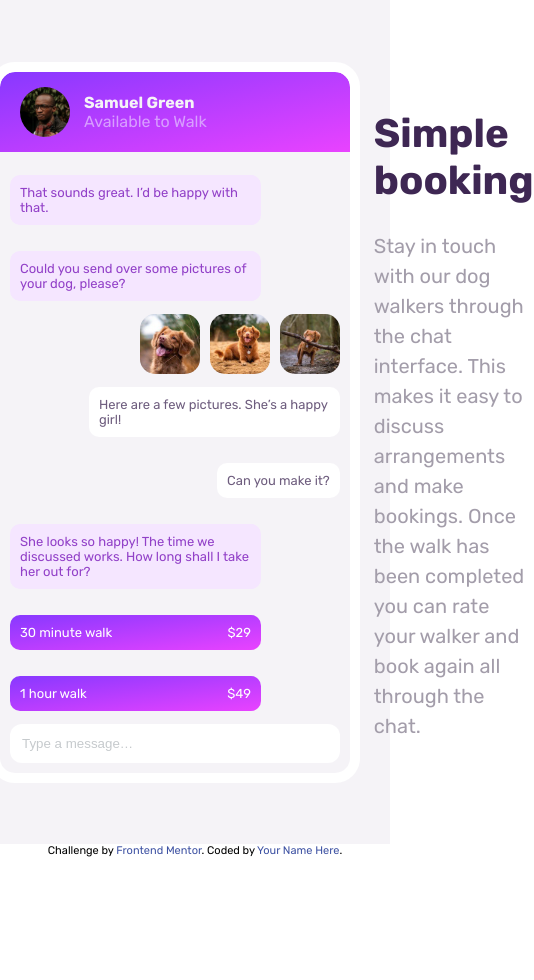
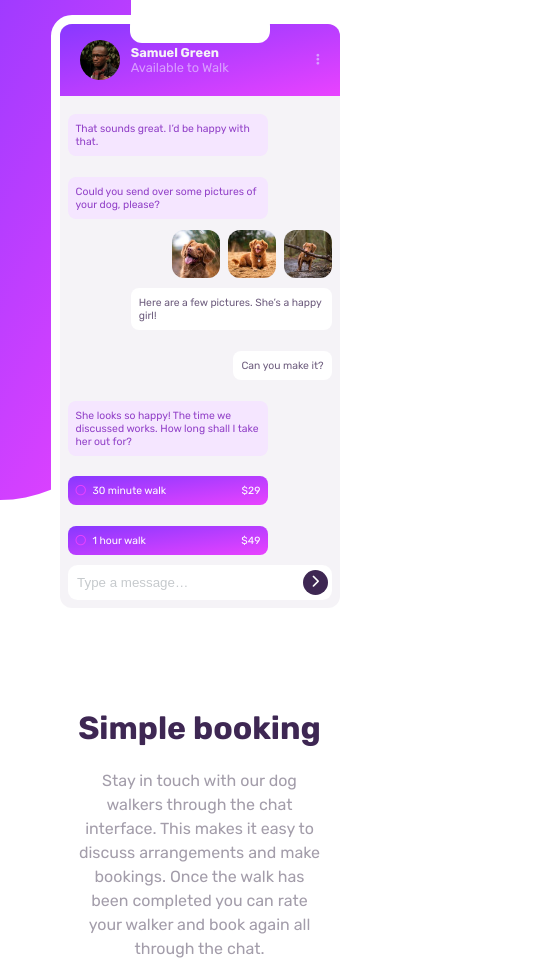
Before and after one commit to Yussif20/chat-app-illustration, a plain HTML site: page index.html in a window 390 px wide. Shown: the top 980 px of the page, 534 px wide, since content can reach past the window. Before the commit the page ends 857 px from the top, so only its background shows below. Drawn offline with Linux system fonts and the light colour scheme.

Commit message:
adding the icons and making the website responsive

```diff
--- a/components/_chat.scss
+++ b/components/_chat.scss
@@ -1,17 +1,31 @@
 .chat {
-  // height: 70rem;
   width: 35rem;
   outline-style: solid;
   outline-color: var(--white);
-  outline-width: 1rem;
+  outline-width: 1.2rem;
   border-radius: 1.5rem;
   background-color: var(--light-grayish-violet);
+}
+.chat::before {
+  position: absolute;
+  content: "";
+  background-image: linear-gradient(
+    to bottom right,
+    var(--light-violet),
+    var(--light-magenta)
+  );
+  top: 0;
+  left: 0;
+  width: 25%;
+  height: 80%;
+  border-radius: 0 0 20rem 20rem;
+  z-index: -1;
 }
 .chat__header {
   display: flex;
   align-items: center;
   gap: 1.4rem;
-  padding: 1.5rem 2rem;
+  padding: 2rem 2.5rem;
   background-image: linear-gradient(
     to bottom right,
     var(--light-violet),
@@ -19,6 +33,25 @@
   );
   color: var(--pale-violet);
   border-radius: 1.5rem 1.5rem 0 0;
+  position: relative;
+}
+.chat__header::before {
+  background-color: var(--white);
+  content: "";
+  position: absolute;
+  top: -1.2rem;
+  left: 50%;
+  transform: translateY(-50%);
+  transform: translateX(-50%);
+  border-radius: 1.5rem;
+  width: 50%;
+  height: 3.6rem;
+}
+.chat__header-content {
+  width: 100%;
+  display: flex;
+  align-items: center;
+  justify-content: space-between;
 }
 .chat__header-pic {
   width: 5rem;
@@ -78,10 +111,50 @@
   display: flex;
   justify-content: space-between;
 }
+.offer-circle {
+  color: var(--light-magenta);
+  margin-right: 0.5rem;
+}
+.input__content {
+  display: flex;
+  justify-content: center;
+  align-items: center;
+  position: relative;
+}
 .chat__input {
+  width: 100%;
   padding: 1.2rem;
   border-radius: 1.2rem;
   outline: none;
   border: none;
   background-color: var(--white);
 }
+.send-arrow {
+  background-color: var(--very-dark-desaturated-violet);
+  display: flex;
+  align-items: center;
+  justify-content: center;
+  border-radius: 50%;
+  color: white;
+  right: 0.5rem;
+  position: absolute;
+  width: 25px;
+  height: 25px;
+}
+@media (max-width: 900px) {
+  .chat::before {
+    position: absolute;
+    left: -30%;
+    width: 50%;
+    height: 70%;
+    border-radius: 0 0 30rem 30rem;
+  }
+}
+@media (max-width: 500px) {
+  .chat::before {
+    position: absolute;
+    left: -30%;
+    width: 60%;
+    height: 50%;
+  }
+}
--- a/components/_description.scss
+++ b/components/_description.scss
@@ -10,3 +10,9 @@
   color: var(--dark-grayish-violet);
   line-height: 1.5;
 }
+@media (max-width: 900px) {
+  .description {
+    text-align: center;
+    width: 70%;
+  }
+}
--- a/components/_general.scss
+++ b/components/_general.scss
@@ -1,18 +1,42 @@
 body {
   font-family: "Rubik", sans-serif;
   font-size: 1.6rem;
+  overflow-x: hidden;
 }
 .container {
-  background-color: var(--light-grayish-violet);
+  padding: 12rem 6rem;
   width: 100vw;
-  height: 100vh;
   display: flex;
   align-items: center;
+  justify-content: center;
+  position: relative;
 }
+.container::after {
+  content: "";
+  background-color: var(--light-grayish-violet);
+  z-index: -2;
+  width: 100%;
+  height: 100%;
+}
+
 .page-layout {
-  margin: 0 auto;
+  min-width: 80vw;
+  margin: auto;
   display: flex;
   align-items: center;
-  justify-content: space-around;
-  gap: 2.4rem;
+  justify-content: center;
+  gap: 10rem;
 }
+
+@media (max-width: 900px) {
+  html {
+    font-size: 8px;
+  }
+  .container {
+    padding: 3rem;
+  }
+  .page-layout {
+    min-width: 90vw;
+    flex-direction: column;
+  }
+}
--- a/index.html
+++ b/index.html
@@ -13,6 +13,11 @@
       href="https://fonts.googleapis.com/css2?family=Rubik:wght@400;500;700&display=swap"
       rel="stylesheet"
     />
+    <link
+      rel="stylesheet"
+      href="https://cdnjs.cloudflare.com/ajax/libs/font-awesome/6.0.0-beta3/css/all.min.css"
+    />
+
     <link rel="stylesheet" href="styles/styles.css" />
     <title>Chat App Illustration</title>
   </head>
@@ -26,9 +31,12 @@
               src="./images/avatar.jpg"
               alt="User Avatar"
             />
+            <div class="chat__header-content">
               <div class="chat__header-info">
                 <span class="chat__header-name"> Samuel Green </span>
                 <span class="chat__header-status"> Available to Walk</span>
+              </div>
+              <i class="fas fa-ellipsis-v"></i>
             </div>
           </div>
           <div class="chat__messages">
@@ -55,16 +63,26 @@
               take her out for?
             </p>
             <p class="offer chat__message">
-              <span>30 minute walk</span> <span>$29</span>
+              <span
+                ><i class="offer-circle far fa-circle"></i> 30 minute walk</span
+              >
+              <span>$29</span>
             </p>
             <p class="offer chat__message">
-              <span>1 hour walk</span> <span>$49</span>
+              <span
+                ><i class="offer-circle far fa-circle"></i> 1 hour walk</span
+              >
+              <span>$49</span>
             </p>
+
+            <div class="input__content">
               <input
                 class="chat__input"
                 type="text"
                 placeholder="Type a message…"
               />
+              <i class="fa-sharp fa-solid fa-chevron-right send-arrow"></i>
+            </div>
           </div>
         </div>
         <div class="description">
```
Also changed, not shown: design/desktop-design.jpg (deleted), design/desktop-preview.jpg (deleted), design/mobile-design.jpg (deleted), images/chevron-right-solid.svg (added), styles/styles.css, 1 other file. Lines whose indentation alone changed are shown as unchanged.
